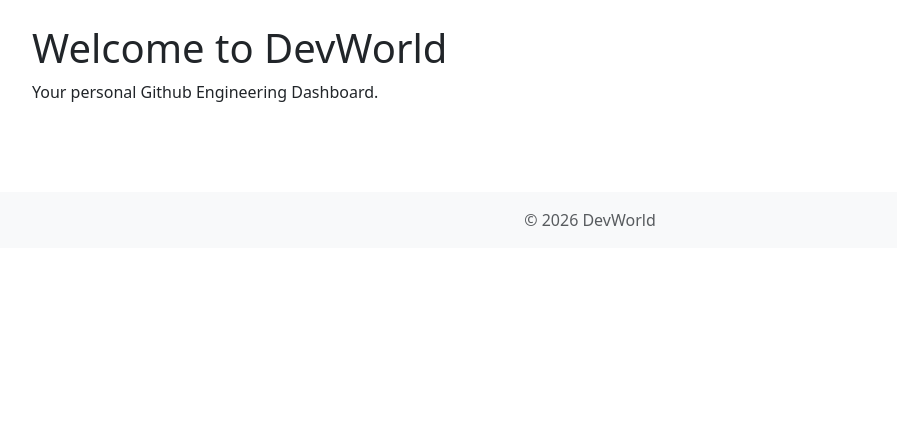
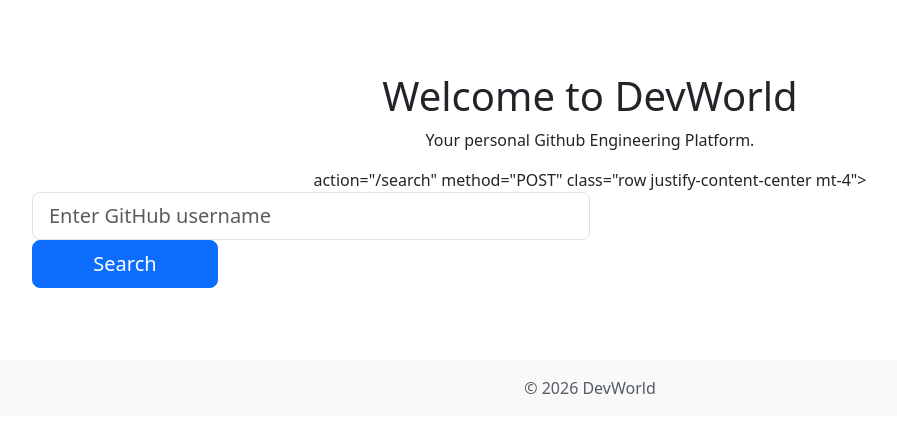
Before and after one commit to ben-m-m/DevWorld, a Flask app: page / in a window 1280 px wide. Shown: the part 56-489 px from the top of the page, without its empty margins (50-947 px from the left). Run offline with Flask 3, Linux system fonts and the light colour scheme; data that the repository does not hold is empty.

Commit message:
Refactor index route and update HTML template for improved user experience

```diff
--- a/app.py
+++ b/app.py
@@ -11,11 +11,11 @@
 
 #index route
 @app.route('/')
-def index():
-    username = "ben-m-m" # Replace with actual username or get from request
-    user = github.get_user(username)
+def home():
+    #username = "ben-m-m" # Replace with actual username or get from request
+    #user = github.get_user(username)
 
-    return render_template('index.html', user=user)
+    return render_template('index.html')
 
 
 if __name__ == '__main__':
--- a/templates/index.html
+++ b/templates/index.html
@@ -5,18 +5,20 @@
 {% endblock %}
 
 {% block content %}
-<h1>Welcome to DevWorld</h1>
-<p>Your personal Github Engineering Dashboard.</p>
+<div class="text-center mt-5">
+    <h1>Welcome to DevWorld</h1>
+    <p>Your personal Github Engineering Platform.</p>
 
-{% if user %}
-<div class="card mt-4" style="max-width: 500px;">
-    <div class="card-body">
-        <img src="{{ user.avatar_url }}" alt="Avatar" class="img-fluid rounded-circle mb-3" style="width: 100px; height: 100px;">
-        <h2>{{ user.name }}</h2>
-        <p>{{ user.bio }}</p>
-        <p> Followers: {{ user.followers }}</p>
-        <a href="{{url_for('github.dashboard')}}" class="btn btn-primary">View Repositories</a>
-    </div>
+    <form>
+        action="{{ url_for('github.search') }}" method="POST" class="row justify-content-center mt-4">
+        <div class="col-md-6">
+            <input type="text" name="username" class="form-control form-control-lg" placeholder="Enter GitHub username"
+                required>
+
+        </div>
+        <div class="col-md-2">
+            <button class="btn btn-primary btn-lg w-100">Search</button>
+        </div>
+    </form>
 </div>
-{% endif %}
 {% endblock %}
```
Also changed, not shown: routes/github.py (+22 -12 lines).
